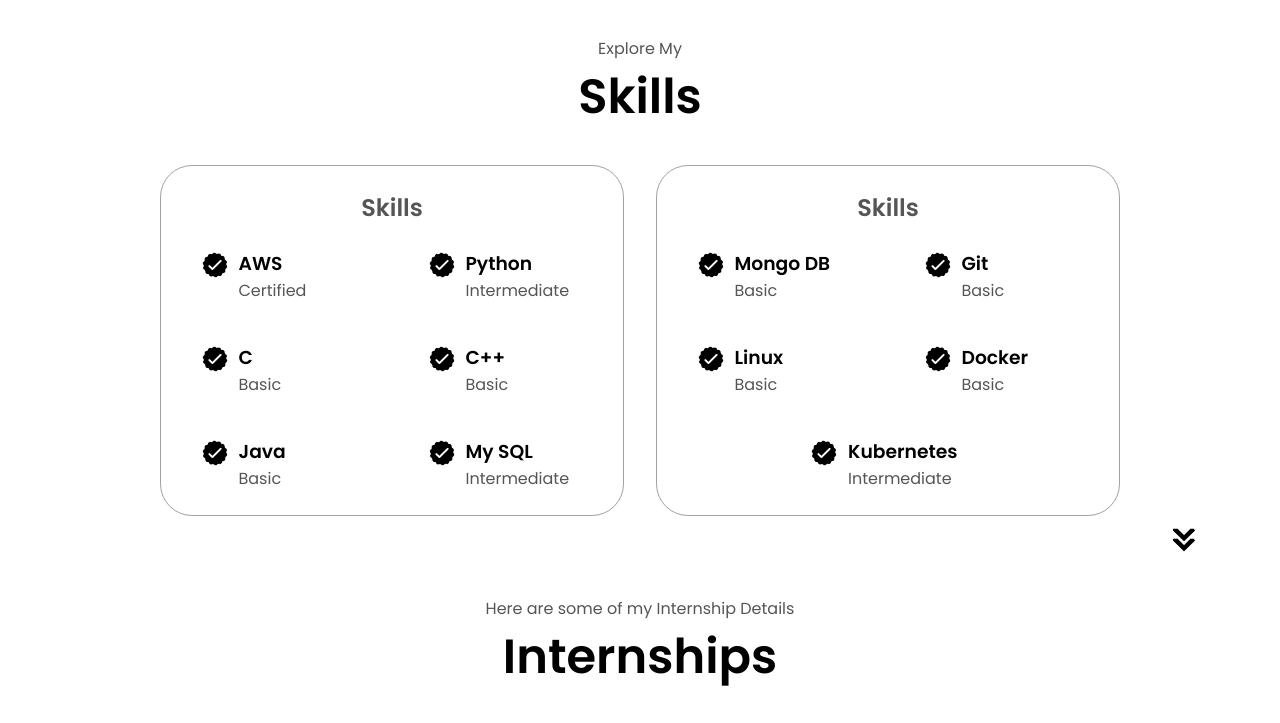
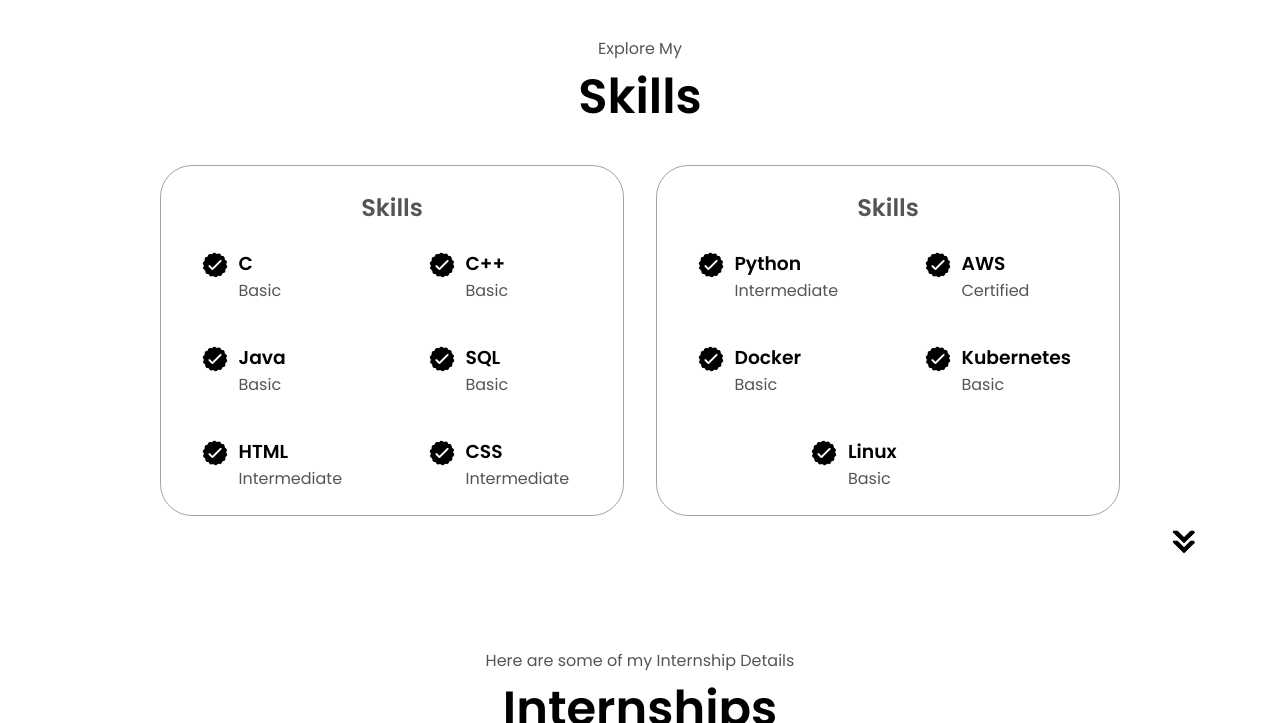
Before and after one commit to SheetalGupta01/portfolio, a plain HTML site: page index.html in a window 1280 px wide. Shown: the part 1420-2143 px from the top of the page. Drawn offline with Linux system fonts and the light colour scheme.

Commit message:
update index.html

```diff
--- a/index.html
+++ b/index.html
@@ -59,7 +59,7 @@
 <!-- Profile -->
 <section id="profile">
     <div class="section__pic-container">
-        <img src="p.jpeg" alt="Sheetal profile picture"/>
+        <img src="p1.jpeg" alt="Sheetal profile picture"/>
     </div>
     <div class="section__text">
         <p class="section__text__p1">Hello I'm</p>
@@ -80,9 +80,9 @@
     <p class="section__text__p1">Get To Know More</p>
     <h1 class="title">About Me</h1>
     <div class="section-container">
-        <div class="section__pic-container">
+        <!--<div class="section__pic-container">
             <img src="p1.jpeg" alt="profile picture" class="about-pic"/>
-        </div>
+        </div>-->
         <div class="about-details-container">
             <div class="about-containers">
                 <div class="details-container">
@@ -117,20 +117,6 @@
                     <article>
                         <img src="checkmark.png" alt="experience icon" class="icon"/>
                         <div>
-                            <h3>AWS</h3>
-                            <p>Certified</p>
-                        </div>
-                    </article>
-                    <article>
-                        <img src="checkmark.png" alt="experience icon" class="icon"/>
-                        <div>
-                            <h3>Python</h3>
-                            <p>Intermediate</p>
-                        </div>
-                    </article>
-                    <article>
-                        <img src="checkmark.png" alt="experience icon" class="icon"/>
-                        <div>
                             <h3>C</h3>
                             <p>Basic</p>
                         </div>
@@ -152,7 +138,21 @@
                     <article>
                         <img src="checkmark.png" alt="experience icon" class="icon"/>
                         <div>
-                            <h3>My SQL</h3>
+                            <h3>SQL</h3>
+                            <p>Basic</p>
+                        </div>
+                    </article>
+                    <article>
+                        <img src="checkmark.png" alt="experience icon" class="icon"/>
+                        <div>
+                            <h3>HTML</HTMl></h3>
+                            <p>Intermediate</p>
+                        </div>
+                    </article>
+                    <article>
+                        <img src="checkmark.png" alt="experience icon" class="icon"/>
+                        <div>
+                            <h3>CSS</h3>
                             <p>Intermediate</p>
                         </div>
                     </article>
@@ -164,22 +164,15 @@
                     <article>
                         <img src="checkmark.png" alt="experience icon" class="icon"/>
                         <div>
-                            <h3>Mongo DB</h3>
-                            <p>Basic</p>
+                            <h3>Python</h3>
+                            <p>Intermediate</p>
                         </div>
                     </article>
                     <article>
                         <img src="checkmark.png" alt="experience icon" class="icon"/>
                         <div>
-                            <h3>Git</h3>
-                            <p>Basic</p>
-                        </div>
-                    </article>
-                    <article>
-                        <img src="checkmark.png" alt="experience icon" class="icon"/>
-                        <div>
-                            <h3>Linux</h3>
-                            <p>Basic</p>
+                            <h3>AWS</h3>
+                            <p>Certified</p>
                         </div>
                     </article>
                     <article>
@@ -193,15 +186,22 @@
                         <img src="checkmark.png" alt="experience icon" class="icon"/>
                         <div>
                             <h3>Kubernetes</h3>
-                            <p>Intermediate</p>
+                            <p>Basic</p>
+                        </div>
+                    </article>
+                    <article>
+                        <img src="checkmark.png" alt="experience icon" class="icon"/>
+                        <div>
+                            <h3>Linux</h3>
+                            <p>Basic</p>
                         </div>
                     </article>
                 </div>
             </div>
         </div>
-    </div>
+    </div><br><Br>
     <img src="arrow.png" alt="arrow icon" class="icon arrow" onclick="location.href='./#experience' "/>
-</section>
+</section><br><Br>
 <!--Experience-->
 <section id="experience">
     <p class="section__text__p1">Here are some of my Internship Details</p>
@@ -316,9 +316,10 @@
           </div>
         </div>
       </div>
-    </div>
+    </div><br><br>
     <img src="arrow.png" alt="arrow icon" class="icon arrow" onclick="location.href='./#projects' "/>
 </section>
+<br><Br>
 <!--PROJECTS-->
 <section id="projects">
     <p class="section__text__p1">Browse My Recent</p>
```
